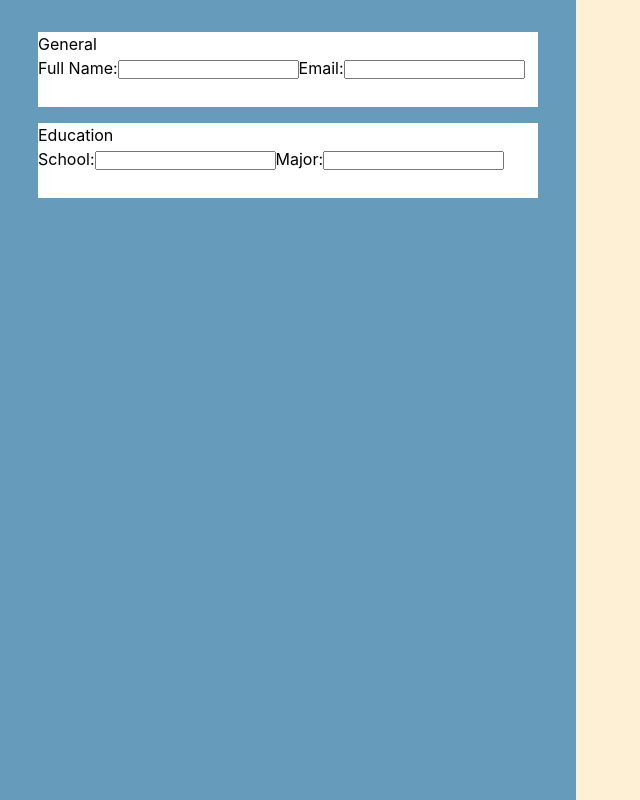
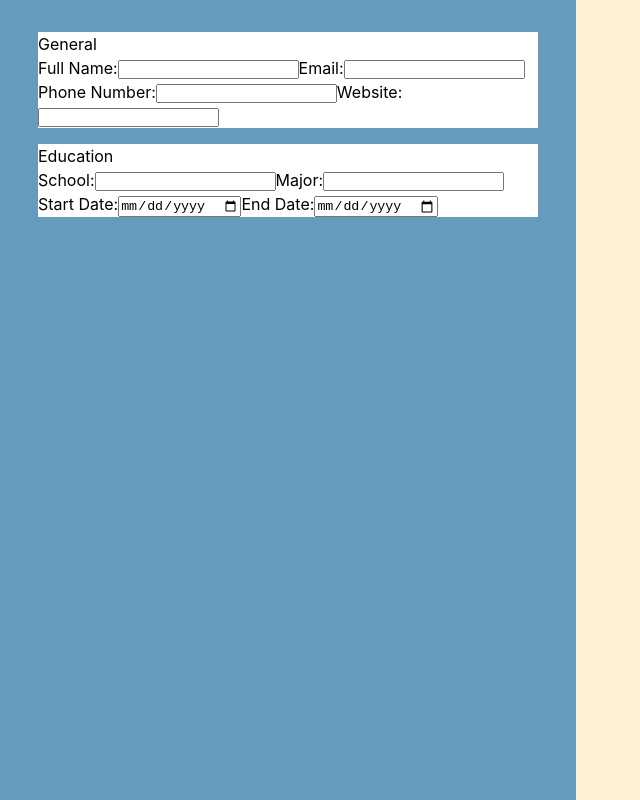
Before and after one commit to datderek/resumebuilder, a React (Vite) app: page / in a window 1280 px wide. Shown: the top 800 px of the page, without its empty margins (0-640 px from the left). Built offline with nearby package versions, Linux system fonts and the light colour scheme.

Commit message:
Add additional fields to General and Education sections

```diff
--- a/src/components/Input.jsx
+++ b/src/components/Input.jsx
@@ -1,8 +1,8 @@
-export default function Input({ label, value, onChange }) {
+export default function Input({ label, type='text', onChange }) {
   return (
     <label>
       {label}:
-      <input value={value} type='text' onChange={onChange} />
+      <input type={type} onChange={onChange} />
     </label>
   )
 }
--- a/src/components/ResumeBuilder.jsx
+++ b/src/components/ResumeBuilder.jsx
@@ -18,6 +18,23 @@ export default function ResumeBuilder() {
         startDate: '',
         endDate: '',
       },
+      projects: [
+        {
+          title: '',
+          description: '',
+          startDate: '',
+          endDate: '',
+        }
+      ],
+      work: [
+        {
+          role: '',
+          company: '',
+          description:  '',
+          startDate: '',
+          endDate: ''
+        }
+      ],
     }
   )
 
--- a/src/components/ResumeEditor.jsx
+++ b/src/components/ResumeEditor.jsx
@@ -7,10 +7,14 @@ export default function ResumeEditor({ onChange }) {
       <Panel label='General'>
         <Input label='Full Name' onChange={e => onChange('general', 'name', e.target.value)}></Input>
         <Input label='Email' onChange={e => onChange('general', 'email', e.target.value)}></Input>
+        <Input label='Phone Number' type='tel' onChange={e => onChange('general', 'phone', e.target.value)}></Input>
+        <Input label='Website' onChange={e => onChange('general', 'website', e.target.value)}></Input>
       </Panel>
       <Panel label='Education'>
         <Input label='School' onChange={e => onChange('education', 'school', e.target.value)}></Input>
         <Input label='Major' onChange={e => onChange('education', 'major', e.target.value)}></Input>
+        <Input label='Start Date' type='date' onChange={e => onChange('education', 'startDate', e.target.value)}></Input>
+        <Input label='End Date' type='date' onChange={e => onChange('education', 'endDate', e.target.value)}></Input>
       </Panel>
     </div>
   )
--- a/src/styles/Panel.css
+++ b/src/styles/Panel.css
@@ -1,6 +1,6 @@
 .panel {
   width: 500px;
-  height: 75px;
+  height: auto;
   background-color: white;
   color: black;
 }
```
